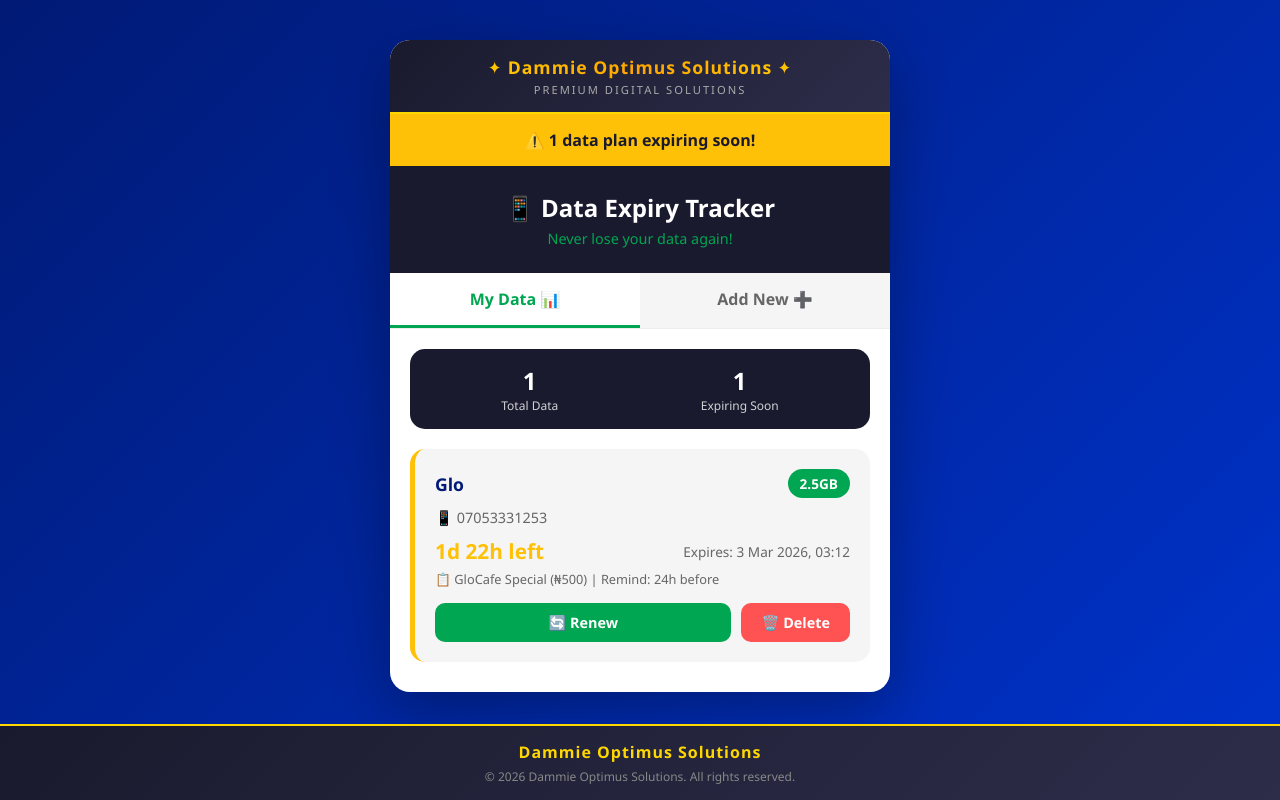
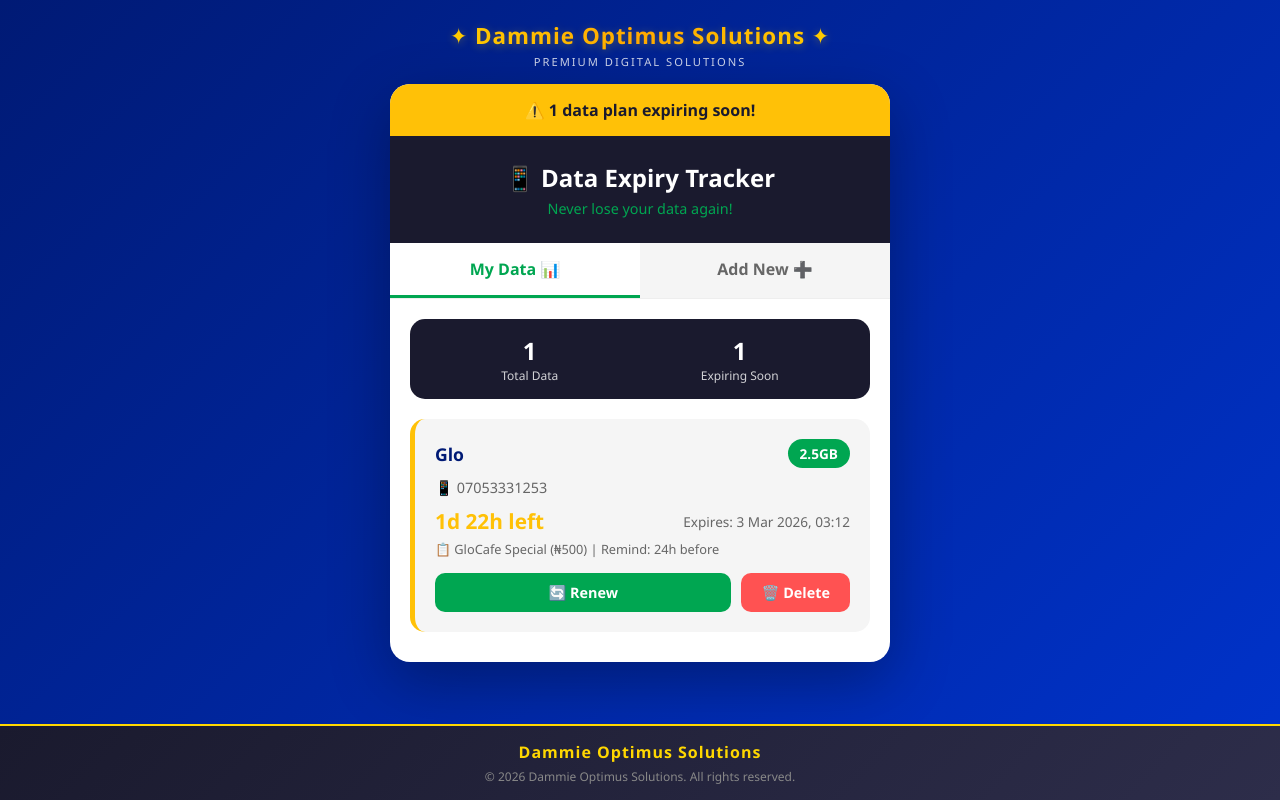
Before and after one commit to EngrDammie/data-tracker, a plain HTML site: page index.html in a window 1280 px wide. Drawn offline with Linux system fonts and the light colour scheme.

Commit message:
Moved brand header outside the card

```diff
--- a/index.html
+++ b/index.html
@@ -7,11 +7,14 @@
   <style>
     * { margin: 0; padding: 0; box-sizing: border-box; font-family: 'Segoe UI', Tahoma, Geneva, Verdana, sans-serif; }
     :root { --primary: #00A651; --secondary: #FF6B00; --dark: #1a1a2e; --light: #f5f5f5; --white: #ffffff; --gray: #666; --success: #00C853; --warning: #FFC107; --danger: #FF5252; --gold: #FFD700; }
-    body { background: linear-gradient(135deg, #001A75 0%, #0033CC 100%); min-height: 100vh; display: flex; justify-content: center; align-items: flex-start; padding: 20px; padding-bottom: 80px; }
-    .container { background: var(--white); border-radius: 20px; box-shadow: 0 20px 60px rgba(0,0,0,0.3); max-width: 500px; width: 100%; overflow: hidden; margin-top: 20px; }
-    .app-creator { background: linear-gradient(135deg, #1a1a2e 0%, #2d2d4a 100%); color: var(--white); padding: 15px 20px; text-align: center; border-bottom: 2px solid var(--gold); }
-    .app-creator .brand { font-size: 1.1rem; font-weight: 700; letter-spacing: 1px; background: linear-gradient(90deg, #FFD700, #FFA500, #FFD700); -webkit-background-clip: text; -webkit-text-fill-color: transparent; background-clip: text; }
-    .app-creator .tagline { font-size: 0.7rem; color: #aaa; margin-top: 3px; letter-spacing: 2px; text-transform: uppercase; }
+    body { background: linear-gradient(135deg, #001A75 0%, #0033CC 100%); min-height: 100vh; display: flex; flex-direction: column; align-items: center; padding: 20px; padding-bottom: 80px; }
+
+    /* Brand Header - Outside the card */
+    .brand-header { text-align: center; margin-bottom: 15px; width: 100%; max-width: 500px; }
+    .brand-header .brand { font-size: 1.4rem; font-weight: 800; letter-spacing: 1px; background: linear-gradient(90deg, #FFD700, #FFA500, #FFD700); -webkit-background-clip: text; -webkit-text-fill-color: transparent; background-clip: text; text-shadow: 0 2px 10px rgba(255, 215, 0, 0.3); }
+    .brand-header .tagline { font-size: 0.7rem; color: rgba(255,255,255,0.8); margin-top: 3px; letter-spacing: 2px; text-transform: uppercase; }
+
+    .container { background: var(--white); border-radius: 20px; box-shadow: 0 20px 60px rgba(0,0,0,0.3); max-width: 500px; width: 100%; overflow: hidden; }
     .header { background: var(--dark); color: var(--white); padding: 25px; text-align: center; }
     .header h1 { font-size: 1.5rem; margin-bottom: 5px; }
     .header .subtitle { color: var(--primary); font-size: 0.9rem; }
@@ -55,8 +58,6 @@
     .notification-banner { background: var(--warning); color: var(--dark); padding: 15px; text-align: center; font-weight: 600; display: none; }
     .notification-banner.show { display: block; }
     .exact-time { font-size: 0.8rem; color: var(--gray); margin-top: 5px; }
-
-    /* Premium Footer */
     .footer { position: fixed; bottom: 0; left: 0; right: 0; background: linear-gradient(135deg, #1a1a2e 0%, #2d2d4a 100%); padding: 15px 20px; text-align: center; border-top: 2px solid var(--gold); z-index: 100; }
     .footer a { color: var(--gold); text-decoration: none; font-weight: 600; transition: all 0.3s; }
     .footer a:hover { color: #fff; text-shadow: 0 0 10px var(--gold); }
@@ -65,12 +66,13 @@
   </style>
 </head>
 <body>
+  <!-- Brand Header - Outside the card -->
+  <div class="brand-header">
+    <div class="brand">✦ Dammie Optimus Solutions ✦</div>
+    <div class="tagline">Premium Digital Solutions</div>
+  </div>
+
   <div class="container">
-    <div class="app-creator">
-      <div class="brand">✦ Dammie Optimus Solutions ✦</div>
-      <div class="tagline">Premium Digital Solutions</div>
-    </div>
-
     <div class="notification-banner" id="notificationBanner">⚠️ Some data plans are expiring soon!</div>
     <div class="header">
       <h1>📱 Data Expiry Tracker</h1>
@@ -132,9 +134,7 @@
   </div>
 
   <script>
-    // Auto-update year
     document.getElementById('year').textContent = new Date().getFullYear();
-
     let dataPlans = JSON.parse(localStorage.getItem('dataPlans')) || [];
     if (dataPlans.length === 0) {
       dataPlans.push({ id: Date.now(), network: 'Glo', phone: '07053331253', dataAmount: '2.5GB', cost: 500, purchaseDate: '2026-03-01', purchaseTime: '03:12', validity: 2, planName: 'GloCafe Special', reminderHours: 24 });
@@ -160,11 +160,11 @@
       const expiry = new Date(expiryDate);
       const diff = expiry - now;
       if (diff <= 0) return { expired: true, text: 'EXPIRED' };
-      const hours = Math.floor(diff / (1000 * 60 * 60));
+      const totalHours = Math.floor(diff / (1000 * 60 * 60));
       const minutes = Math.floor((diff % (1000 * 60 * 60)) / (1000 * 60));
-      if (hours < 24) return { expired: false, text: `${hours}h ${minutes}m left`, urgent: true };
-      const days = Math.floor(hours / 24);
-      const remainingHours = hours % 24;
+      if (totalHours < 24) return { expired: false, text: `${totalHours}h ${minutes}m left`, urgent: true };
+      const days = Math.floor(totalHours / 24);
+      const remainingHours = totalHours % 24;
       return { expired: false, text: `${days}d ${remainingHours}h left`, urgent: days < 2 };
     }
 
```
